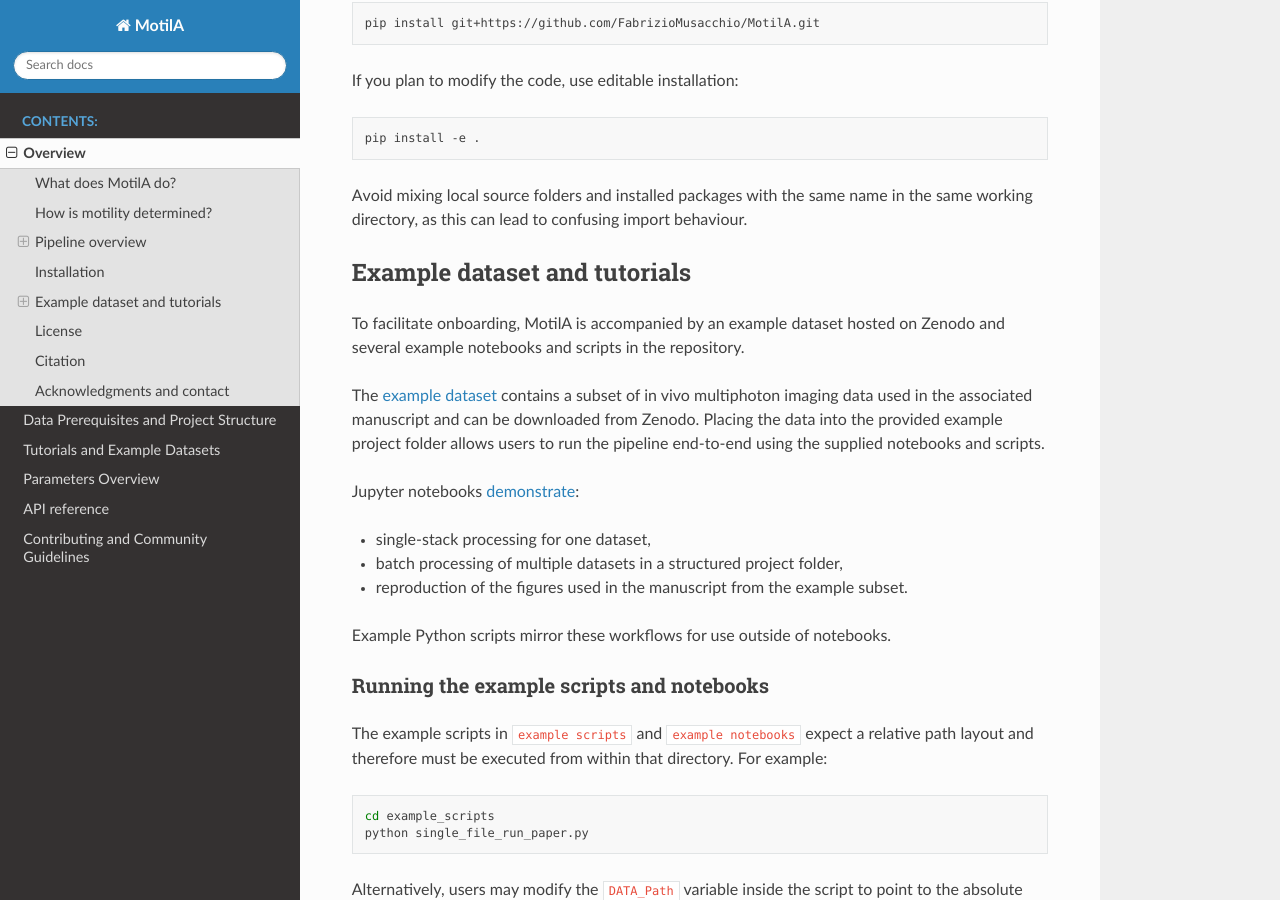
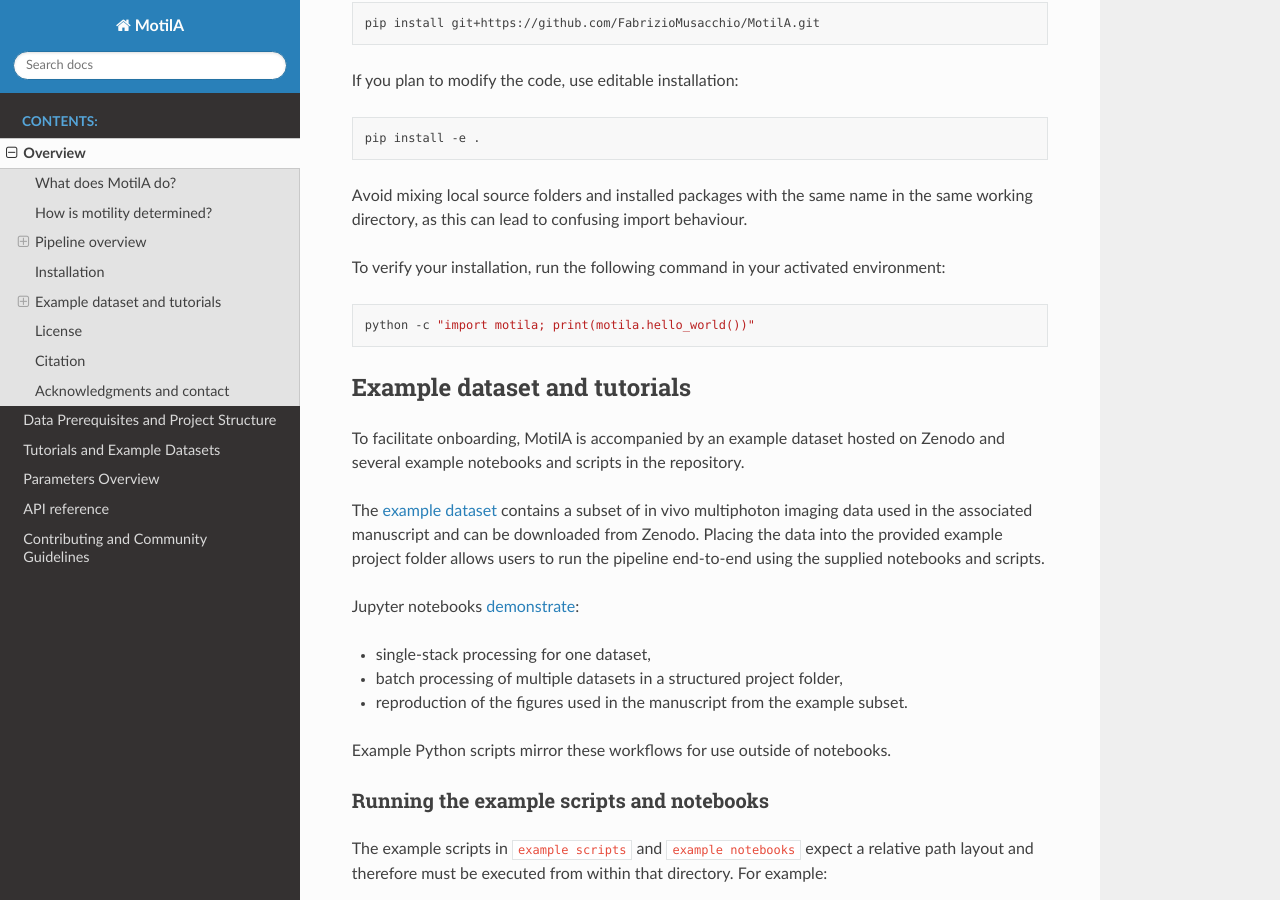
Before and after one commit to FabrizioMusacchio/MotilA, a Sphinx documentation site: the page built from docs/source/overview.rst, in a window 1280 px wide and 900 px high, scrolled down 4587 px. Built offline with Sphinx 7.4.7 and the Read the Docs theme 3.1.0, drawn with Linux system fonts in a browser that asks for light colours.

Commit message:
docs: add installation verification command to overview.rst

```diff
--- a/docs/source/overview.rst
+++ b/docs/source/overview.rst
@@ -171,6 +171,11 @@ If you plan to modify the code, use editable installation:
 Avoid mixing local source folders and installed packages with the same name in
 the same working directory, as this can lead to confusing import behaviour.
 
+To verify your installation, run the following command in your activated environment:
+
+.. code-block:: bash
+
+   python -c "import motila; print(motila.hello_world())"
 
 Example dataset and tutorials
 -----------------------------
```
